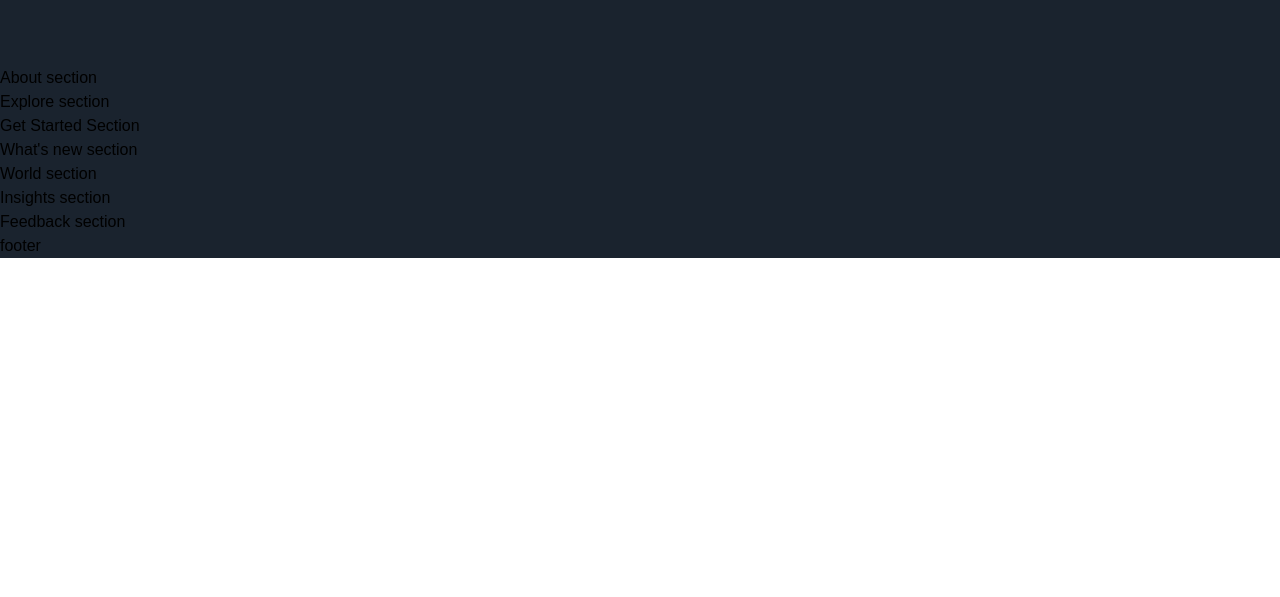
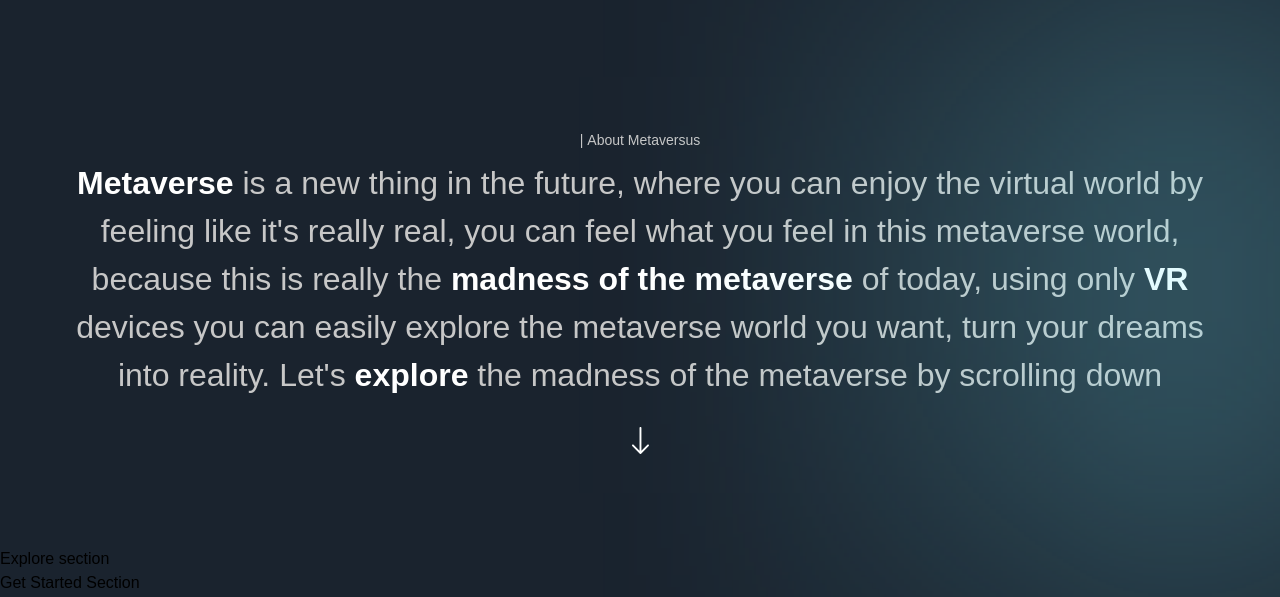
Before and after one commit to MaDKnighT404/metaversus, a Next.js app: page / in a window 1280 px wide. Shown: the part 1038-1635 px from the top of the page. Before the commit the page ends 1296 px from the top, so only its background shows below. Built offline with nearby package versions, Linux system fonts and the light colour scheme; a web font is replaced by a local one.

Commit message:
feat: about

```diff
--- a/components/CustomTexts.tsx
+++ b/components/CustomTexts.tsx
@@ -1,9 +1,21 @@
 'use client';
+import { motion } from 'framer-motion';
+import { textContainer, textVariant2 } from '@/utils/motion';
 
-export const TypingText = () => (
-  <p>Typing Text</p>
+export const TypingText = ({ title, textStyles }: { title: string; textStyles: string }) => (
+
+  <motion.p
+    variants={textContainer}
+    className={`font-normal text-[14px] text-secondary-white ${textStyles}`}
+  >
+    {Array.from(title).map((letter, index) => (
+      <motion.span variants={textVariant2} key={index}>
+        {letter === ' ' ? '\u00A0' : letter}
+      </motion.span>
+    ))}
+  </motion.p>
 );
 
-export const TitleText = () => (
+export const TitleText = ({ title, textStyles }: { title: string; textStyles: string }) => (
   <h2>Title Text</h2>
 );
--- a/sections/About.tsx
+++ b/sections/About.tsx
@@ -1,8 +1,40 @@
 'use client';
+import { motion } from 'framer-motion';
+import { TypingText } from '@/components';
+import { fadeIn, staggerContainer } from '@/utils/motion';
+import styles from '../styles';
 
 const About = () => (
-  <section>
-    About section
+  <section className={`${styles.paddings} relative z-10`}>
+    <div className="gradient-02 z-0" />
+    <motion.div
+
+      initial="hidden"
+      whileInView="show"
+      viewport={{ once: false, amount: 0.25 }}
+      className={`${styles.innerWidth} mx-auto ${styles.flexCenter} flex-col`}
+    >
+      <TypingText title="| About Metaversus" textStyles="text-center" />
+      <motion.p
+        variants={fadeIn('up', 'tween', 0.2, 1)}
+        className="mt-[8px] font-normal sm:text-[32px] text-[20px] text-center text-secondary-white"
+      >
+        <span className="font-extrabold text-white">Metaverse</span> is a new thing in the future,
+        where you can enjoy the virtual world by feeling like it's really real, you can feel what
+        you feel in this metaverse world, because this is really the{' '}
+        <span className="font-extrabold text-white">madness of the metaverse</span> of today, using
+        only <span className="font-extrabold text-white">VR</span> devices you can easily explore
+        the metaverse world you want, turn your dreams into reality. Let's{' '}
+        <span className="font-extrabold text-white">explore</span> the madness of the metaverse by
+        scrolling down
+      </motion.p>
+      <motion.img
+        variants={fadeIn('up', 'tween', 0.5, 1)}
+        src="/arrow-down.svg"
+        alt="arrow-down"
+        className="w-[]18px h-[28px] object-contain my-[28px]"
+      />
+    </motion.div>
   </section>
 );
 
--- a/sections/Hero.tsx
+++ b/sections/Hero.tsx
@@ -1,8 +1,8 @@
 'use client';
 import { motion } from 'framer-motion';
-import { navVariants } from '@/utils/motion';
 import { slideIn, staggerContainer, textVariant } from '@/utils/motion';
 import styles from '../styles';
+
 const Hero = () => (
   <section className={`${styles.yPaddings} sm:pl-16 pl-6`}>
     <motion.div
--- a/utils/motion.ts
+++ b/utils/motion.ts
@@ -36,7 +36,7 @@
   },
 });
 
-export const staggerContainer = (staggerChildren: number, delayChildren: number) => ({
+export const staggerContainer = (staggerChildren: any, delayChildren: any) => ({
   hidden: {},
   show: {
     transition: {
```
